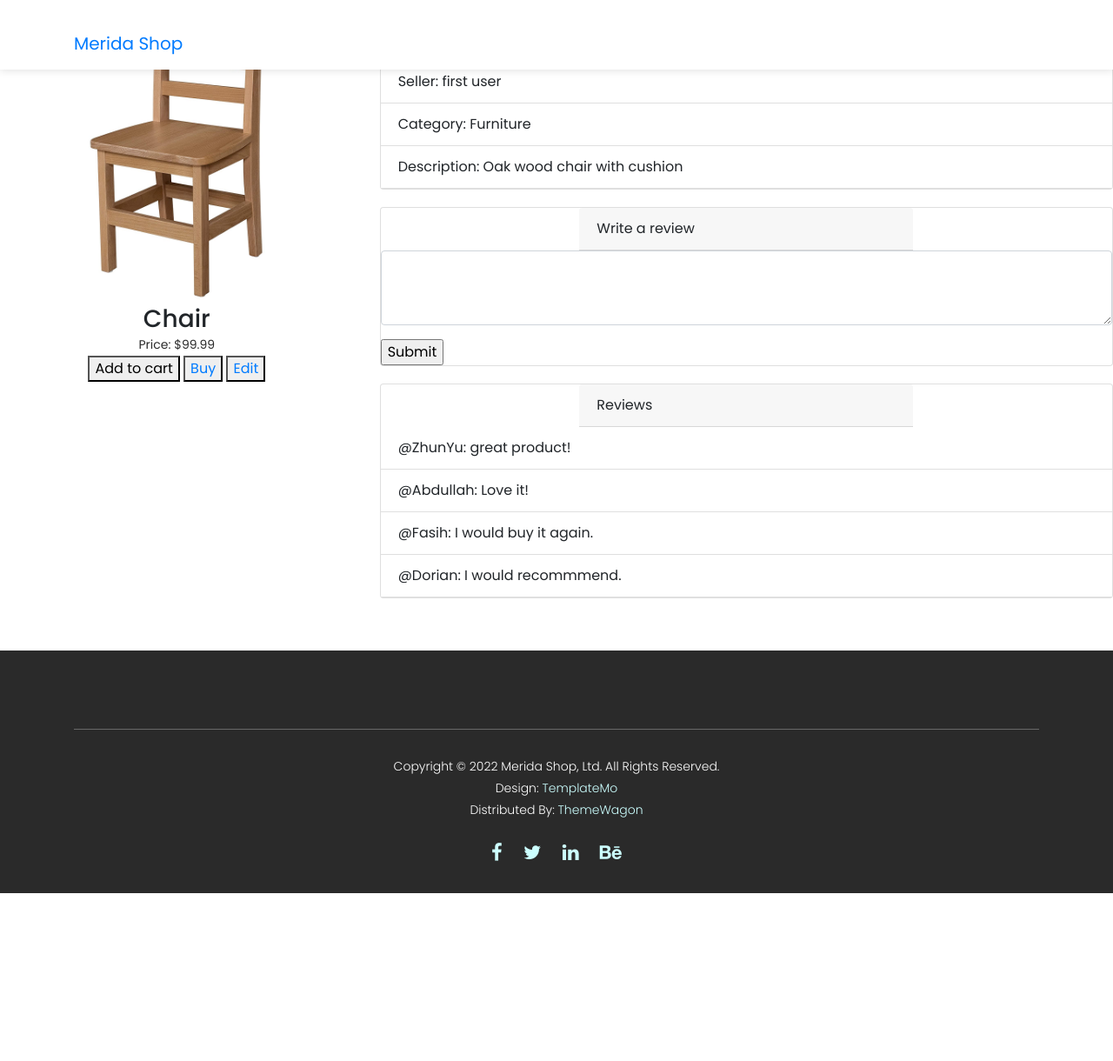
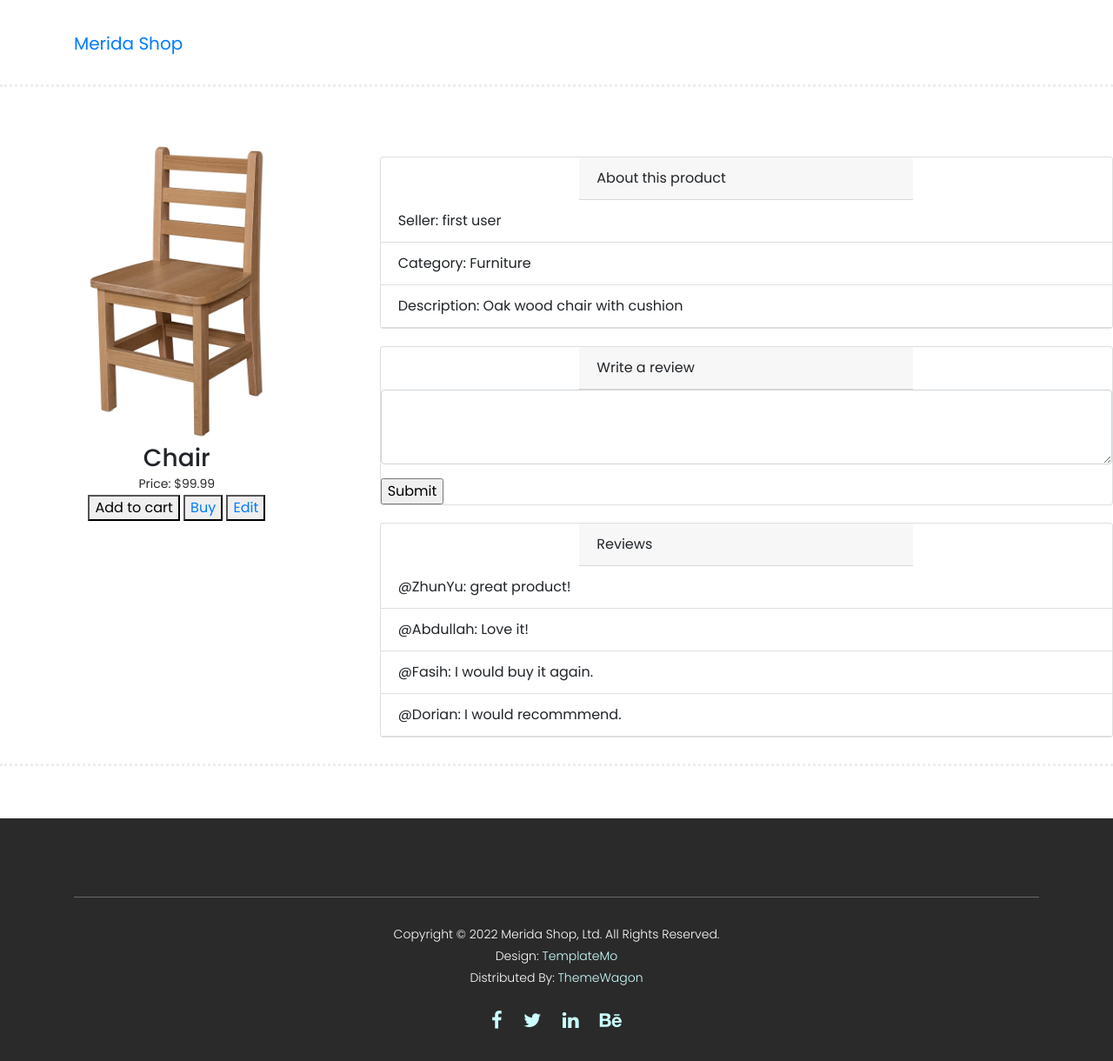
Before and after one commit to Fasih123456/MediraShop, a PHP site: page /product.php?id=1 in a window 1280 px wide. Shown: the whole page at 87% size. Before the commit the page ends 1027 px from the top, so only its background shows below. Run offline with PHP 8.4, Linux system fonts and the light colour scheme; the visitor is signed in with stand-in values (Sample User, id 1); data comes from the database, SQL or seed files in the repository.

Commit message:
Moved product view into the main banner div

```diff
--- a/includes/product-view.php
+++ b/includes/product-view.php
@@ -3,6 +3,7 @@
 	 product-view.php
 	 Author: Adbullah Al Mukaddim
 -->
+<div class='main-banner' id='top'>
 <?php
 include_once "acesscontrol.php";
 $htmlBody = <<<ENDBODY
@@ -58,3 +59,4 @@
 
 echo $htmlBody . PHP_EOL;
 ?>
+</div>
```
